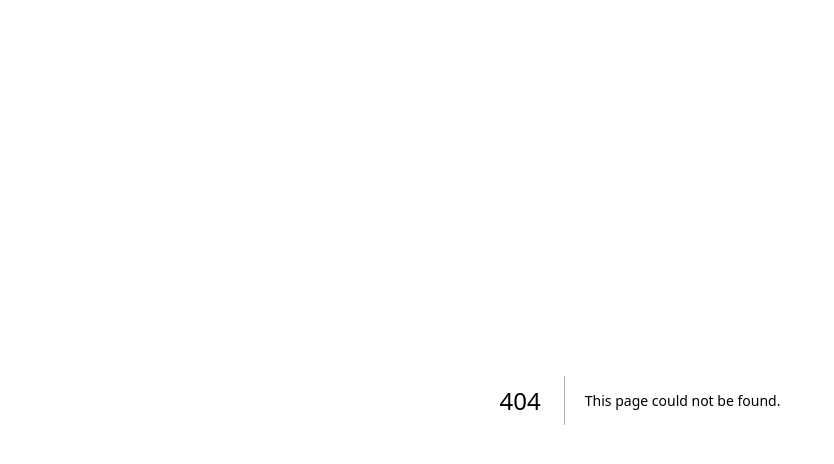
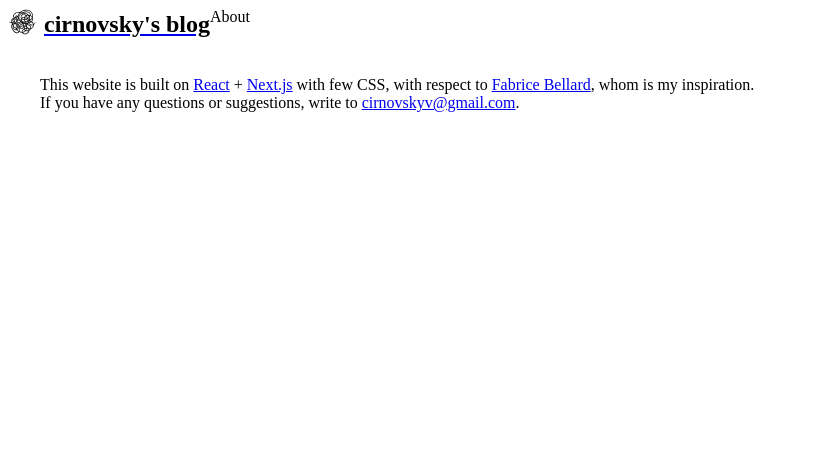
Before and after one commit to cirnovsky/blog, a Next.js app: page /about in a window 1280 px wide. Before the commit this address had no page. Shown: the top 464 px of the page, without its empty margins (0-834 px from the left). Built offline with nearby package versions, Linux system fonts and the light colour scheme.

Commit message:
Profile renamed to About.

```diff
--- a/components/Layout.js
+++ b/components/Layout.js
@@ -10,10 +10,10 @@ export const siteTitle = "cirnovsky's blog";
 
 export default function Layout({ children, section }) {
 
-    const profileButton = (section === Sections.PROFILE) ?
-        <div>{SectionFunc.getName(Sections.PROFILE)}</div> :
-        <Link href={"/profile"}>
-            <div>{SectionFunc.getName(Sections.PROFILE)}</div>
+    const aboutButton = (section === Sections.ABOUT) ?
+        <div>{SectionFunc.getName(Sections.ABOUT)}</div> :
+        <Link href={"/about"}>
+            <div>{SectionFunc.getName(Sections.ABOUT)}</div>
         </Link>
 
     const nightButton =
@@ -52,7 +52,7 @@ export default function Layout({ children, section }) {
                         </Link>
                     </div>
                     <div style={{ "display": "flex", "flex": "right", "columnGap": "2rem" }}>
-                        {profileButton}
+                        {aboutButton}
                     </div>
 
                 </div>
--- a/lib/enums.js
+++ b/lib/enums.js
@@ -2,13 +2,13 @@ import assert from "assert";
 
 export const Sections = {
     HOME: 0,
-    PROFILE: 1,
+    ABOUT: 1,
     POSTS: 2,
     __LENGTH: 3
 };
 
-const names = ["Home", "Profile", "Posts"];
-const paths = ["home", "profile", "posts"];
+const names = ["Home", "About", "Posts"];
+const paths = ["home", "about", "posts"];
 export var SectionFunc = {
     getName:function(section) {
         return names[section];
--- a/lib/posts.js
+++ b/lib/posts.js
@@ -87,7 +87,6 @@ export function getLatestPostsData() {
 
     const allLatestPostsData = sections.map((section) => {
         const sortedPostData = getSortedPostsData();
-        // const latestPostsData = sortedPostData.slice(0, 3);
         const latestPostsData = sortedPostData;
 
         return {
--- a/pages/profile.js
+++ b/pages/about.js
@@ -5,9 +5,9 @@ import {Sections, SectionFunc} from "../lib/enums";
 import React from 'react';
 import Link from 'next/link';
 
-const section = Sections.PROFILE;
+const section = Sections.ABOUT;
 
-export default function Profile() {
+export default function About() {
     return (
         <Layout section={section}>
             <Head>
--- a/pages/index.js
+++ b/pages/index.js
@@ -11,7 +11,6 @@ export default function Home({allLatestPostsData}) {
         <Layout section={Sections.HOME}>
             <Head>
                 <title>{siteTitle}</title>
-                {/* <link href="https://cdn.jsdelivr.net/npm/katex@0.16.8/dist/katex.min.css" rel="stylesheet"></link> */}
             </Head>
             <div>
 
```
